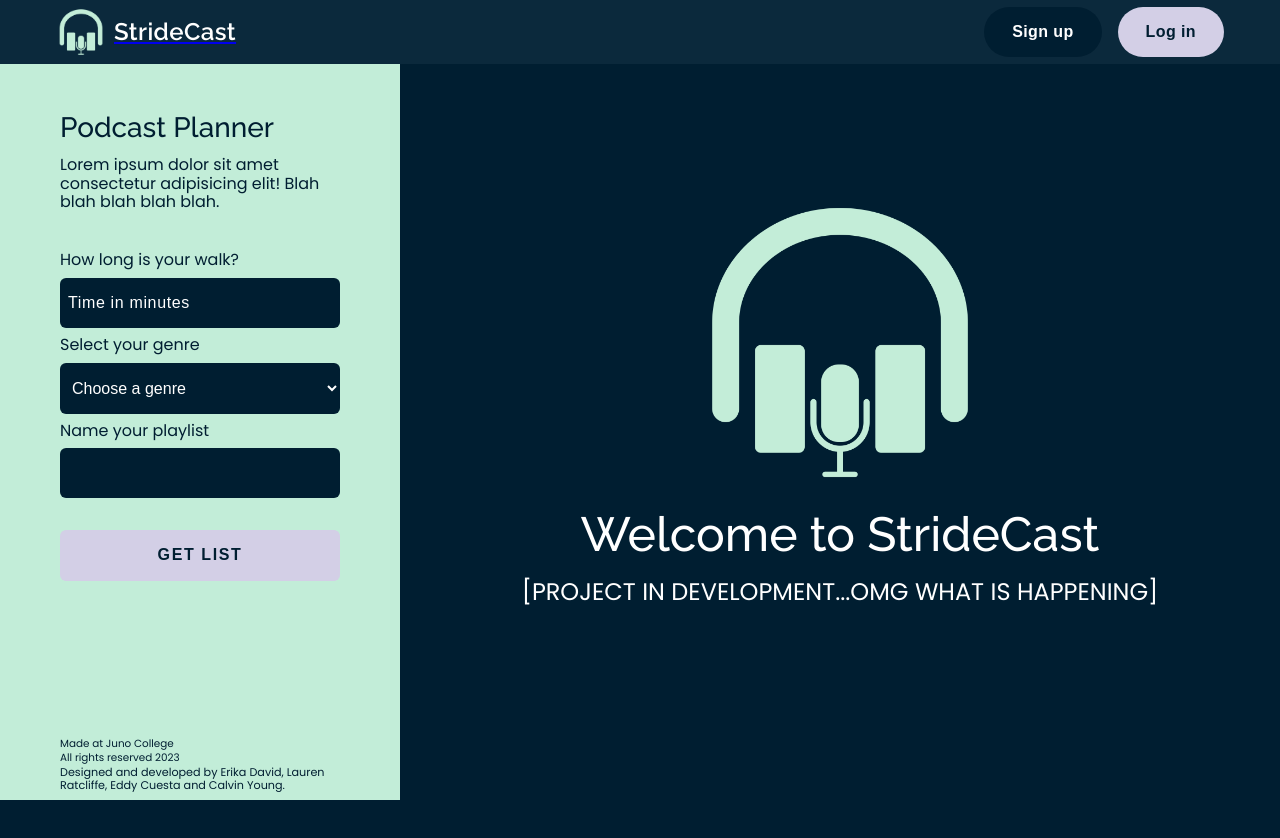
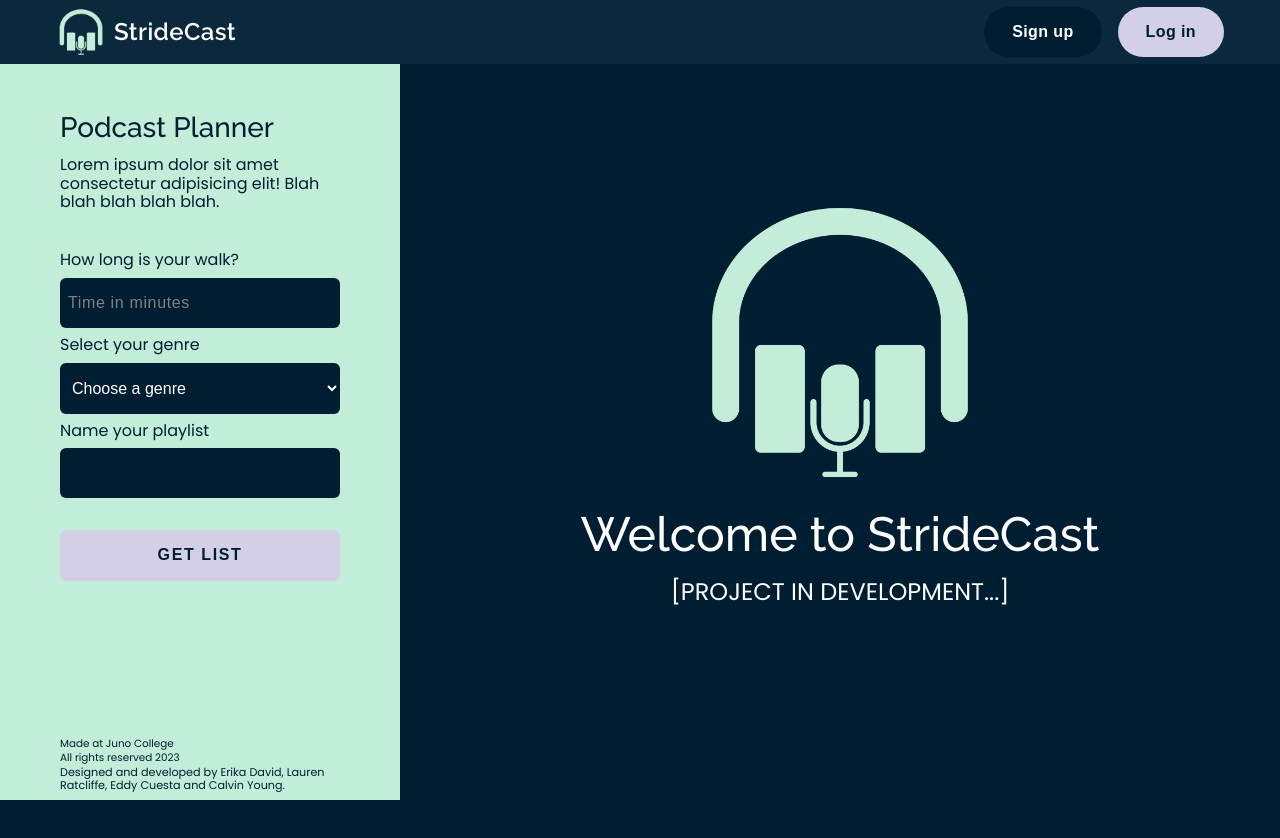
Before and after one commit to podcast-planner-project-4/StrideCast, a React (Vite) app: page / in a window 1280 px wide. Shown: the top 838 px of the page. Built offline with nearby package versions, Linux system fonts and the light colour scheme.

Commit message:
fixed logo underline/color bug and updated sign up/log in form placeholder color

```diff
--- a/src/App.css
+++ b/src/App.css
@@ -49,7 +49,10 @@ header {
   justify-content: center;
   align-items: center;
   font-size: 1.5rem;
+  font-family: 'Raleway', sans-serif;
+  letter-spacing: 0.025rem;
   font-weight: 600;
+  color: white;
 }
 
 .logo {
@@ -61,13 +64,6 @@ header {
   align-content: center;
   margin-right: 0.5rem;
   cursor: pointer;
-}
-
-.logoWord {
-  font-family: 'Raleway', sans-serif;
-  letter-spacing: 0.025rem;
-  font-size: 1.5rem;
-  color: white;
 }
 
 .logoWord:hover {
@@ -107,6 +103,10 @@ header {
 
 .logInBtn:hover {
   background-color: #b6afe0;
+}
+
+.logInBtn:active {
+  background-color: #D3CFE6;
 }
 
 .sidebar {
@@ -185,6 +185,10 @@ select {
 
 .sidebarNav button:hover {
   background-color: #b6afe0;
+}
+
+.sidebarNav button:active {
+  background-color: #D3CFE6;
 }
 
 .sidebarImg {
@@ -492,7 +496,7 @@ form input {
 }
 
 form input::placeholder {
-  color: white;
+  color: grey;
   letter-spacing: 0.04rem;
 }
 
@@ -577,6 +581,10 @@ form button {
   background-color: #b6afe0;
 }
 
+.logInFormBtn:active, .signUpFormBtn:active {
+  background-color: #D3CFE6;
+}
+
 .logInLogoContainer {
   height: 8vh;
   width: 100vw;
--- a/src/components/Header.jsx
+++ b/src/components/Header.jsx
@@ -6,7 +6,7 @@ const Header = () => {
     <>
       <header>
         <div className="wrapper headerContainer">
-          <Link to="/">
+          <Link to="/" className="logoLink" style={{ color: 'inherit', textDecoration: 'inherit'}}>
             <div className="logoContainer">
               <div>
                 <img className="logo" src={strideCastLogo}></img>
--- a/src/components/LandingPage.jsx
+++ b/src/components/LandingPage.jsx
@@ -6,7 +6,7 @@ const LandingPage = () => {
         <div className="landingPageContainer">
             <img className="landingPageImg" src={strideCastLogo}></img>
             <h1 className='welcome'>Welcome to StrideCast</h1>
-            <p className="info">[PROJECT IN DEVELOPMENT...OMG WHAT IS HAPPENING]</p>
+            <p className="info">[PROJECT IN DEVELOPMENT...]</p>
         </div>
     )
 }
--- a/src/components/LogIn.jsx
+++ b/src/components/LogIn.jsx
@@ -5,7 +5,7 @@ function LogIn() {
   return (
     <div className="formPage">
       <div className="logInLogoContainer">
-        <Link to="/">
+      <Link to="/" className="logoLink" style={{ color: 'inherit', textDecoration: 'inherit'}}>
           <div className="logoContainer">
             <div>
               <img className="logo" src={strideCastLogo}></img>
@@ -17,9 +17,19 @@ function LogIn() {
       <div className="formContainer">
         <h2>Log in</h2>
         <form>
-          <input type="email" id="logInEmail" placeholder="Email" required></input>
+          <input
+            type="email"
+            id="logInEmail"
+            placeholder="Email"
+            required>
+          </input>
           <div className="passwordContainer">
-            <input type="password" id="signUpPassword" className="signUpPassword" placeholder="Password"></input>
+            <input
+              type="password"
+              id="signUpPassword"
+              className="signUpPassword"
+              placeholder="Password">
+            </input>
             <i class="fa-regular fa-eye-slash faVisible"></i>
           </div>
           <button type="submit" className="logInFormBtn">Log in</button>
--- a/src/components/SignUp.jsx
+++ b/src/components/SignUp.jsx
@@ -5,7 +5,7 @@ function SignUp() {
   return (
     <div className="formPage">
       <div className="logInLogoContainer">
-        <Link to="/">
+      <Link to="/" className="logoLink" style={{ color: 'inherit', textDecoration: 'inherit'}}>
           <div className="logoContainer">
             <div>
               <img className="logo" src={strideCastLogo}></img>
@@ -17,13 +17,27 @@ function SignUp() {
       <div className="formContainer">
         <h2>Sign up</h2>
         <form>
-          <input type="email" id="signUpEmail" placeholder="Email" required></input>
+          <input
+            type="email"
+            id="signUpEmail"
+            placeholder="Email"
+            required>
+          </input>
           <div className="passwordContainer">
-            <input type="password" id="signUpPassword" className="signUpPassword" placeholder="Password"></input>
+            <input
+              type="password"
+              id="signUpPassword"
+              className="signUpPassword"
+              placeholder="Password">
+            </input>
             <i class="fa-regular fa-eye-slash faVisible"></i>
           </div>
           <div className="confirmPasswordContainer">
-            <input type="password" id="signUpConfirmPassword" className="signUpConfirmPassword" placeholder="Confirm password"></input>
+            <input
+              type="password"
+              id="signUpConfirmPassword" className="signUpConfirmPassword"
+              placeholder="Confirm password">
+            </input>
             <i class="fa-regular fa-eye-slash faVisible"></i>
           </div>
           <button type="submit" className="signUpFormBtn">Create an account</button>
```
